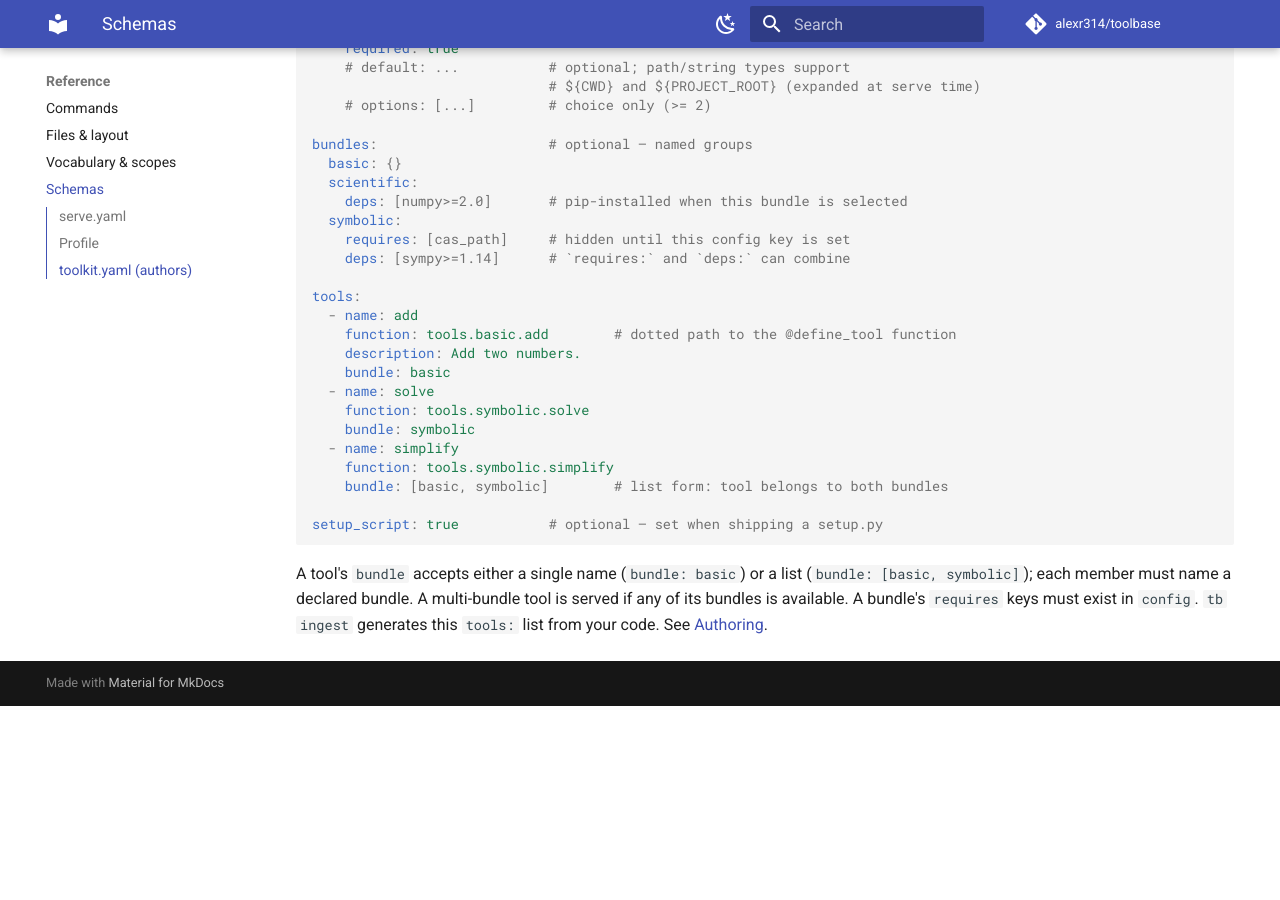
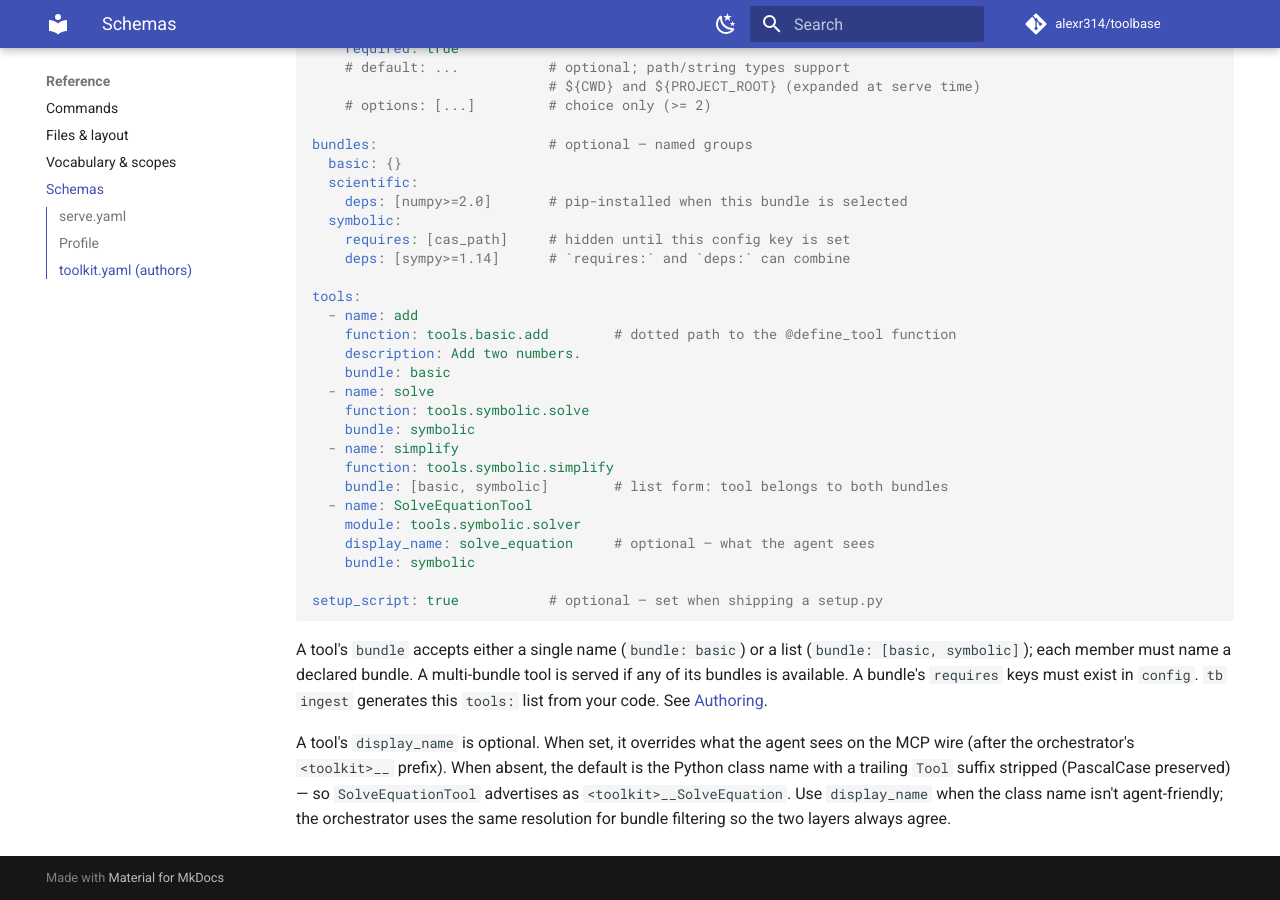
Before and after one commit to alexr314/toolbase, an MkDocs documentation site: the page built from userdocs/reference/schemas.md, in a window 1280 px wide and 900 px high, scrolled down 1153 px. Built offline with MkDocs 1.6.1 and Material for MkDocs 9.7.7, drawn with Linux system fonts in a browser that asks for light colours; comment, search, counter and statistics services are not loaded; before the commit the page ends 1859 px from its top, so only the background shows below that.

Commit message:
docs: changelog + schemas reference for display_name + PascalCase names
Two entries in CHANGELOG: the breaking "agent-visible names are now
PascalCase" note under Changed (Commit 1), and the optional
``display_name:`` field under Added (Commit 2).

In ``userdocs/reference/schemas.md``: add an example tool entry with
``display_name:`` set, plus a paragraph explaining the resolution
(yaml ``display_name`` > ``@define_tool`` > class-name default,
``Tool`` suffix stripped) and why both the host and the orchestrator
must agree on the resolution.

````diff
--- a/userdocs/reference/schemas.md
+++ b/userdocs/reference/schemas.md
@@ -72,6 +72,10 @@ tools:
   - name: simplify
     function: tools.symbolic.simplify
     bundle: [basic, symbolic]        # list form: tool belongs to both bundles
+  - name: SolveEquationTool
+    module: tools.symbolic.solver
+    display_name: solve_equation     # optional — what the agent sees
+    bundle: symbolic
 
 setup_script: true           # optional — set when shipping a setup.py
 ```
@@ -81,3 +85,11 @@ A tool's `bundle` accepts either a single name (`bundle: basic`) or a list
 multi-bundle tool is served if any of its bundles is available. A bundle's
 `requires` keys must exist in `config`. `tb ingest` generates this `tools:`
 list from your code. See [Authoring](../authoring/overview.md).
+
+A tool's `display_name` is optional. When set, it overrides what the agent
+sees on the MCP wire (after the orchestrator's `<toolkit>__` prefix). When
+absent, the default is the Python class name with a trailing `Tool` suffix
+stripped (PascalCase preserved) — so `SolveEquationTool` advertises as
+`<toolkit>__SolveEquation`. Use `display_name` when the class name isn't
+agent-friendly; the orchestrator uses the same resolution for bundle
+filtering so the two layers always agree.
````
Also changed, not shown: CHANGELOG.md (+2 -0 lines).
